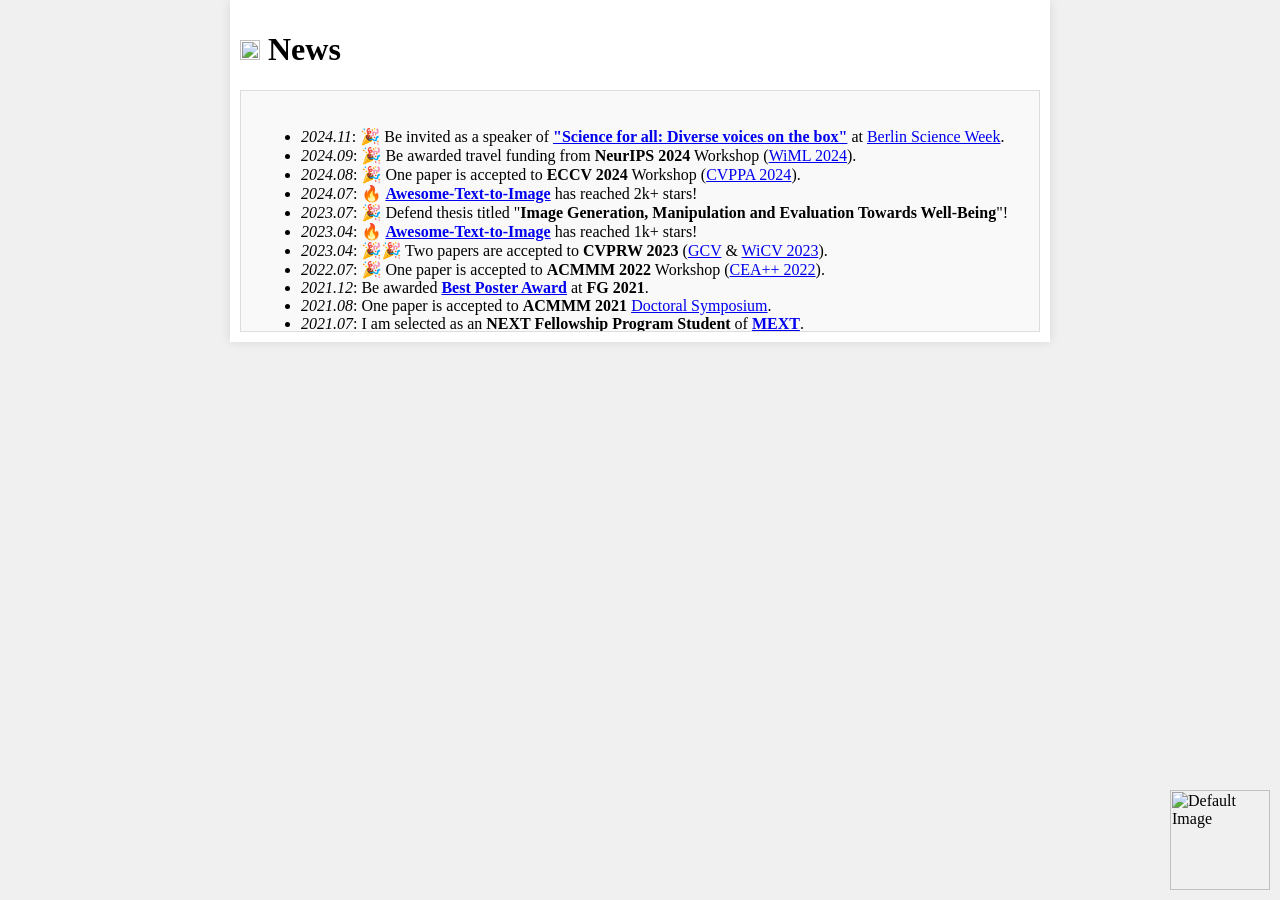
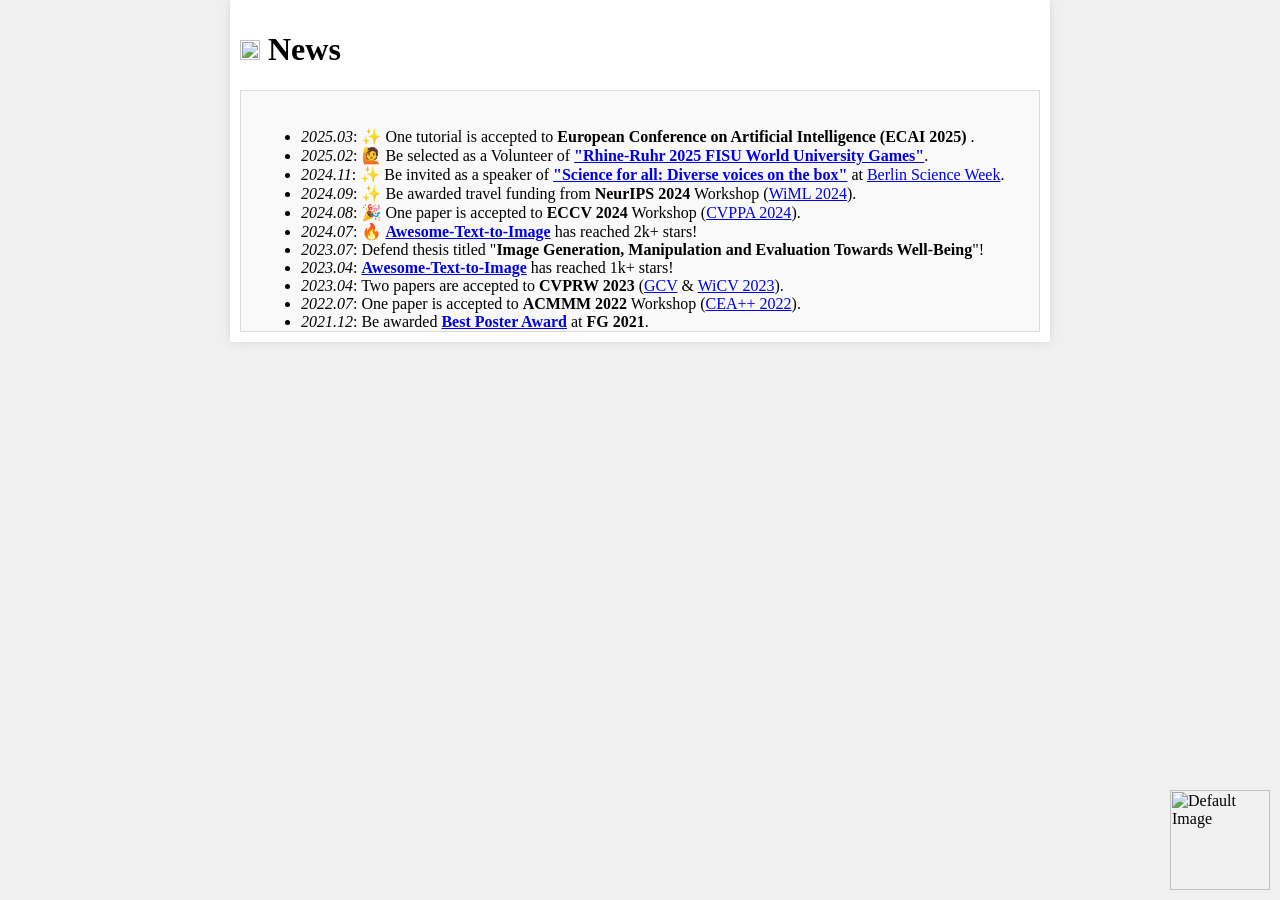
Before and after one commit to ElizaZhou96/ElizaZhou96.github.io, a Jekyll site: the page _pages/NewsPage.html, which Jekyll copies as it is, in a window 1280 px wide. Built offline with Jekyll 4.4.1, drawn with Linux system fonts in a browser that asks for light colours.

Commit message:
Update NewsPage.html

```diff
--- a/_pages/NewsPage.html
+++ b/_pages/NewsPage.html
@@ -62,14 +62,16 @@
         <h1><img src="images/sparks/graduation.png" alt="Decorative Image" width="20" height="20"> News</h1>
         <div class="scrollable">
             <ul>
-	    <li class="has-line-data" data-line-start="13" data-line-end="12"><em>2024.11</em>: 🎉 Be invited as a speaker of <a href="https://berlinscienceweek.com/programme/science-all-diverse-voices-box"><strong>"Science for all: Diverse voices on the box"</strong></a> at <a href="https://berlinscienceweek.com/">Berlin Science Week</a>.</li>
-	    <li class="has-line-data" data-line-start="12" data-line-end="11"><em>2024.09</em>: 🎉 Be awarded travel funding from <strong>NeurIPS 2024</strong> Workshop (<a href="https://sites.google.com/wimlworkshop.org/wiml-2024/home?authuser=0">WiML 2024</a>).</li>
+	    <li class="has-line-data" data-line-start="15" data-line-end="14"><em>2025.03</em>: ✨ One tutorial is accepted to <strong>European Conference on Artificial Intelligence (ECAI 2025)</strong> <a href="https://ecai2025.org/"></a>.</li>
+	    <li class="has-line-data" data-line-start="14" data-line-end="13"><em>2025.02</em>: 🙋 Be selected as a Volunteer of <a href="https://rhineruhr2025.com/en"><strong>"Rhine-Ruhr 2025 FISU World University Games"</strong></a>.</li>
+	    <li class="has-line-data" data-line-start="13" data-line-end="12"><em>2024.11</em>: ✨ Be invited as a speaker of <a href="https://berlinscienceweek.com/programme/science-all-diverse-voices-box"><strong>"Science for all: Diverse voices on the box"</strong></a> at <a href="https://berlinscienceweek.com/">Berlin Science Week</a>.</li>
+	    <li class="has-line-data" data-line-start="12" data-line-end="11"><em>2024.09</em>: ✨ Be awarded travel funding from <strong>NeurIPS 2024</strong> Workshop (<a href="https://sites.google.com/wimlworkshop.org/wiml-2024/home?authuser=0">WiML 2024</a>).</li>
             <li class="has-line-data" data-line-start="11" data-line-end="10"><em>2024.08</em>: 🎉 One paper is accepted to <strong>ECCV 2024</strong> Workshop (<a href="https://cvppa2024.github.io/">CVPPA 2024</a>).</li>
 	    <li class="has-line-data" data-line-start="10" data-line-end="9"><em>2024.07</em>: 🔥 <a href="https://github.com/Yutong-Zhou-cv/Awesome-Text-to-Image"><strong>Awesome-Text-to-Image</strong></a> has reached 2k+ stars!</li>
-            <li class="has-line-data" data-line-start="9" data-line-end="8"><em>2023.07</em>: 🎉 Defend thesis titled &quot;<strong>Image Generation, Manipulation and Evaluation Towards Well-Being</strong>&quot;!</li>
-            <li class="has-line-data" data-line-start="8" data-line-end="7"><em>2023.04</em>: 🔥 <a href="https://github.com/Yutong-Zhou-cv/Awesome-Text-to-Image"><strong>Awesome-Text-to-Image</strong></a> has reached 1k+ stars!</li>
-            <li class="has-line-data" data-line-start="7" data-line-end="6"><em>2023.04</em>: 🎉🎉 Two papers are accepted to <strong>CVPRW 2023</strong> (<a href="https://generative-vision.github.io/workshop-CVPR-23/">GCV</a> &amp; <a href="https://sites.google.com/view/wicvcvpr2023">WiCV 2023</a>).</li>
-            <li class="has-line-data" data-line-start="6" data-line-end="5"><em>2022.07</em>: 🎉 One paper is accepted to <strong>ACMMM 2022</strong> Workshop (<a href="https://sigcea.org/workshop/2022/">CEA++ 2022</a>).</li>
+            <li class="has-line-data" data-line-start="9" data-line-end="8"><em>2023.07</em>: Defend thesis titled &quot;<strong>Image Generation, Manipulation and Evaluation Towards Well-Being</strong>&quot;!</li>
+            <li class="has-line-data" data-line-start="8" data-line-end="7"><em>2023.04</em>: <a href="https://github.com/Yutong-Zhou-cv/Awesome-Text-to-Image"><strong>Awesome-Text-to-Image</strong></a> has reached 1k+ stars!</li>
+            <li class="has-line-data" data-line-start="7" data-line-end="6"><em>2023.04</em>: Two papers are accepted to <strong>CVPRW 2023</strong> (<a href="https://generative-vision.github.io/workshop-CVPR-23/">GCV</a> &amp; <a href="https://sites.google.com/view/wicvcvpr2023">WiCV 2023</a>).</li>
+            <li class="has-line-data" data-line-start="6" data-line-end="5"><em>2022.07</em>: One paper is accepted to <strong>ACMMM 2022</strong> Workshop (<a href="https://sigcea.org/workshop/2022/">CEA++ 2022</a>).</li>
             <li class="has-line-data" data-line-start="5" data-line-end="4"><em>2021.12</em>: Be awarded <a href="http://iab-rubric.org/fg2021/awards.html"><strong>Best Poster Award</strong></a> at <strong>FG 2021</strong>.</li>
             <li class="has-line-data" data-line-start="4" data-line-end="3"><em>2021.08</em>: One paper is accepted to <strong>ACMMM 2021</strong> <a href="https://2021.acmmm.org/doctoral-cymposium">Doctoral Symposium</a>.</li>
             <li class="has-line-data" data-line-start="3" data-line-end="2"><em>2021.07</em>: I am selected as an <strong>NEXT Fellowship Program Student</strong> of <a href="https://www.mext.go.jp/en/index.htm"><strong>MEXT</strong></a>.</li>
```
